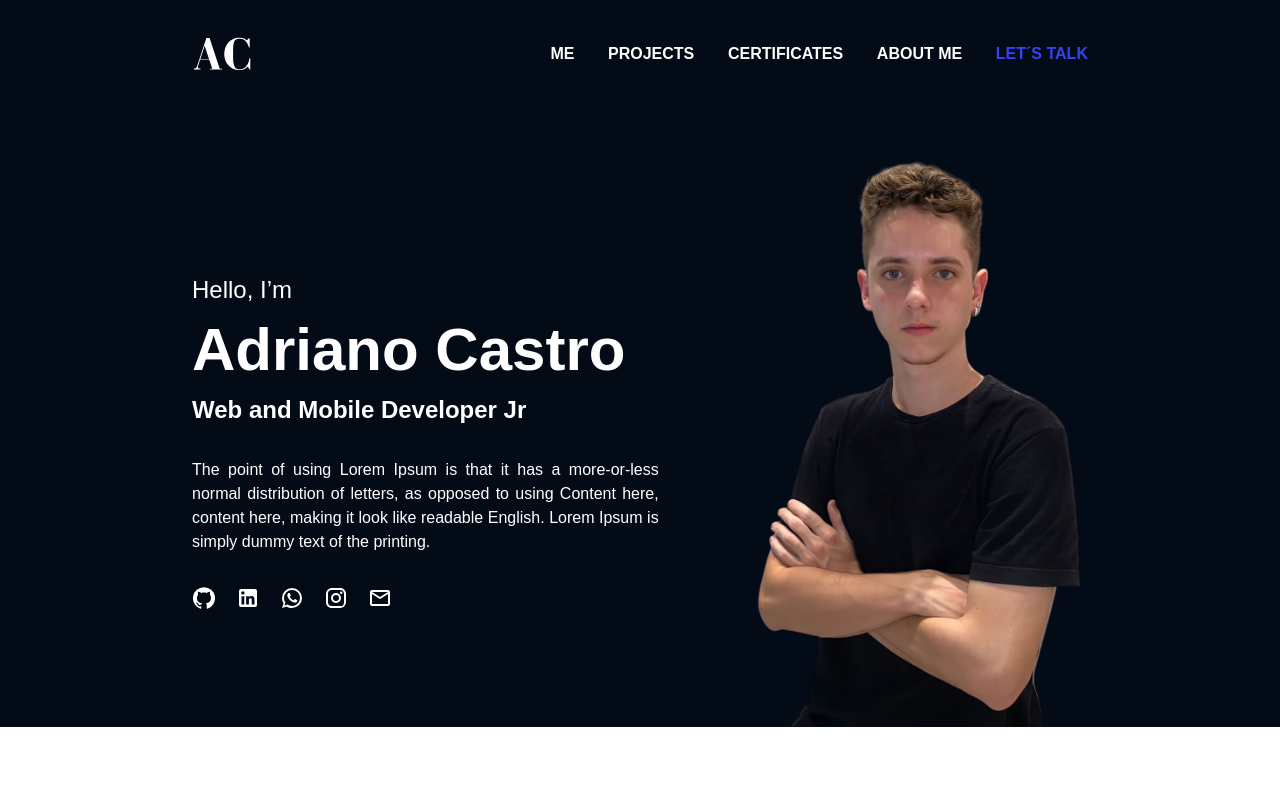
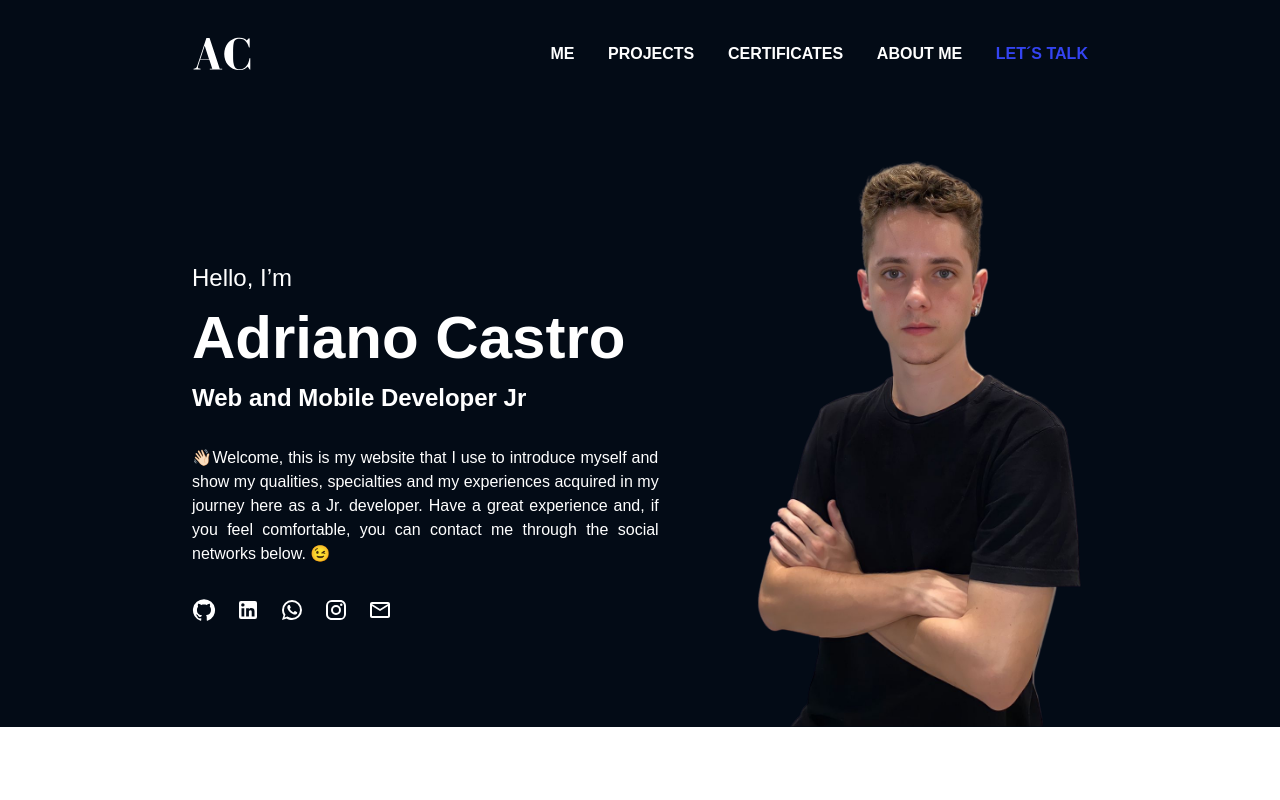
Before and after one commit to DricoCastro/AdrianoCastro-Tailwind, a Next.js app: page / in a window 1280 px wide. Shown: the top 800 px of the page. Built offline with nearby package versions, Linux system fonts and the light colour scheme.

Commit message:
Get the real text introduce

```diff
--- a/src/app/home/me/index.tsx
+++ b/src/app/home/me/index.tsx
@@ -103,10 +103,10 @@ export const MeSection = () => {
           w-full
         `}
         >
-          The point of using Lorem Ipsum is that it has a more-or-less normal
-          distribution of letters, as opposed to using Content here, content
-          here, making it look like readable English. Lorem Ipsum is simply
-          dummy text of the printing.
+          👋🏻Welcome, this is my website that I use to introduce myself and show
+          my qualities, specialties and my experiences acquired in my journey
+          here as a Jr. developer. Have a great experience and, if you feel
+          comfortable, you can contact me through the social networks below. 😉
         </a>
         <div
           className={`
```
